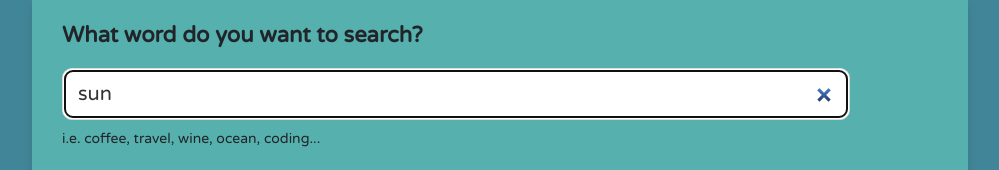
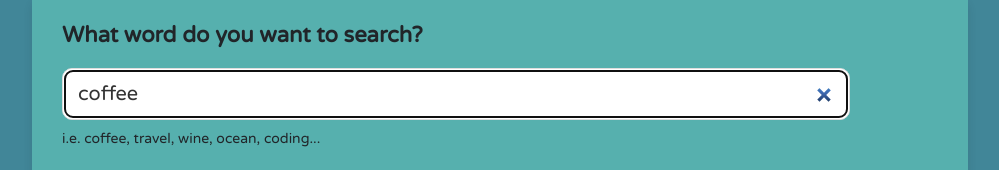
Before and after one commit to vie1030/dictionary-app, a React (Create React App) app: page / in a window 1280 px wide. Shown: the part 128-298 px from the top of the page, without its empty margins (140-1139 px from the left). Built offline with nearby package versions, Linux system fonts and the light colour scheme; no server answers; a web font is replaced by a local one.

Commit message:
change the default keyword

```diff
--- a/src/App.js
+++ b/src/App.js
@@ -7,7 +7,7 @@ function App() {
       <div className="container">
         <header className="App-header">📚Dictionary📚</header>
         <main>
-          <Dictionary defaultKeyword="sun" />
+          <Dictionary defaultKeyword="coffee" />
         </main>
         <footer className="App-footer">
           <small>
```
